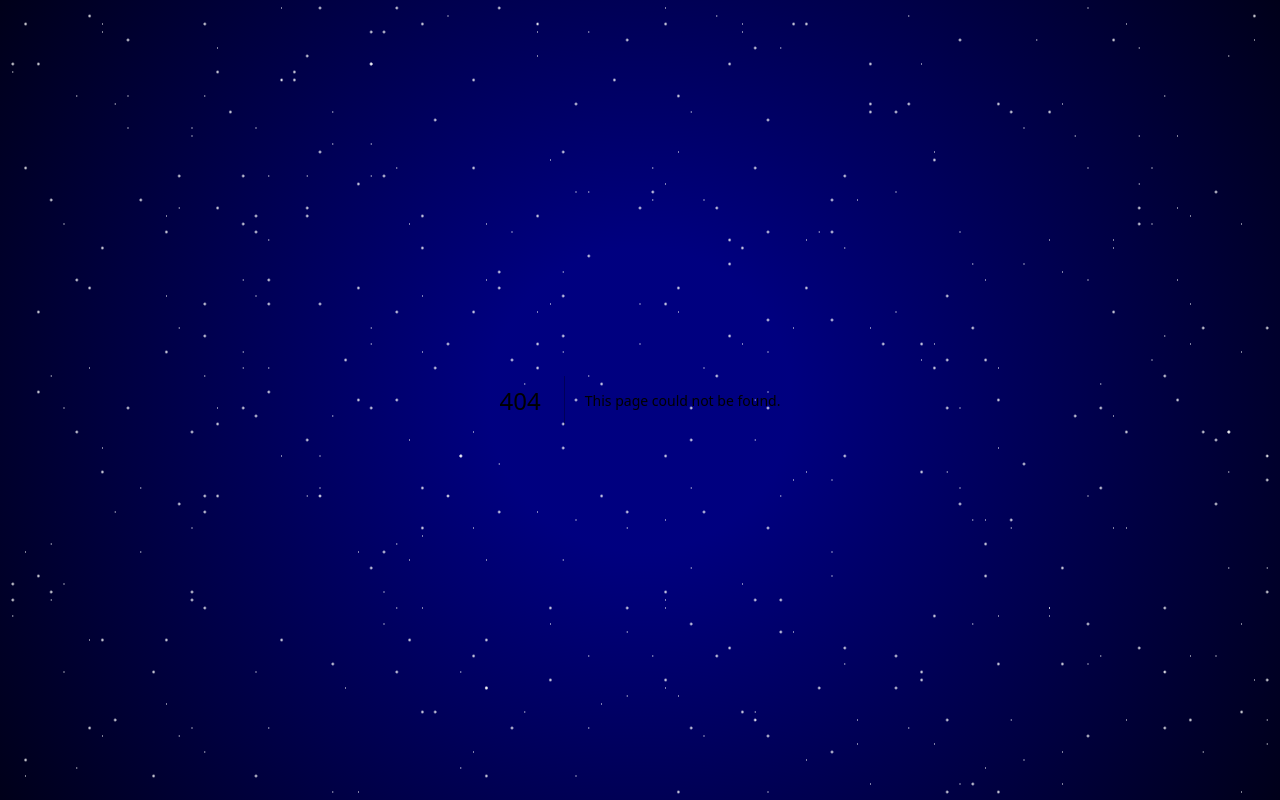
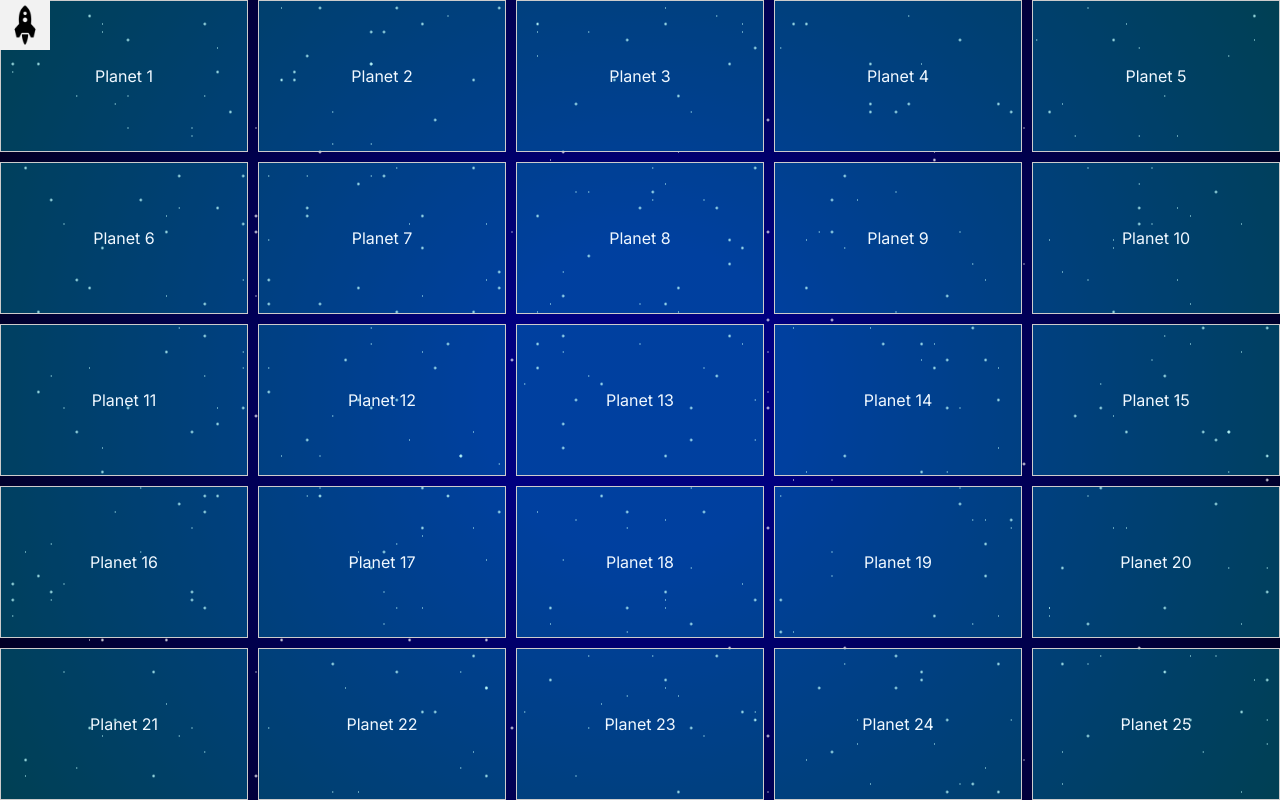
Before and after one commit to franco-ortega/space-game, a Next.js app: page /test in a window 1280 px wide. Before the commit this address had no page. Built offline with nearby package versions, Linux system fonts and the light colour scheme.

Commit message:
play around with ShipMover component provided by ChatGPT - it is janky

```diff
--- /dev/null
+++ b/app/components/_test/ShipMover.tsx
@@ -0,0 +1,80 @@
+// ShipMover.tsx
+'use client';
+
+import React, { useState, useRef, useEffect } from 'react';
+import './styles.css';
+
+interface Position {
+	x: number;
+	y: number;
+}
+
+const ShipMover: React.FC = () => {
+	const [position, setPosition] = useState<Position>({ x: 0, y: 0 });
+	const shipRef = useRef<HTMLDivElement | null>(null);
+
+	const moveShip = (x: number, y: number) => {
+		const shipElement = shipRef.current;
+		if (shipElement) {
+			const rect = shipElement.getBoundingClientRect();
+			const gridContainerRect =
+				shipElement.parentElement!.getBoundingClientRect();
+			const startX = rect.left - gridContainerRect.left;
+			const startY = rect.top - gridContainerRect.top;
+
+			setPosition({ x, y });
+
+			const endX = x * (gridContainerRect.width / 5);
+			const endY = y * (gridContainerRect.height / 5);
+
+			shipElement.style.transform = `translate(${startX}px, ${startY}px)`;
+			requestAnimationFrame(() => {
+				shipElement.style.transition = 'transform 2s ease-in-out';
+				shipElement.style.transform = `translate(${endX}px, ${endY}px)`;
+			});
+		}
+	};
+
+	useEffect(() => {
+		const shipElement = shipRef.current;
+		if (shipElement) {
+			const handleTransitionEnd = () => {
+				shipElement.style.transition = 'none';
+				shipElement.style.transform = 'none';
+				shipElement.style.gridColumnStart = (position.x + 1).toString();
+				shipElement.style.gridRowStart = (position.y + 1).toString();
+			};
+
+			shipElement.addEventListener('transitionend', handleTransitionEnd);
+			return () => {
+				shipElement.removeEventListener('transitionend', handleTransitionEnd);
+			};
+		}
+	}, [position]);
+
+	console.log({ position });
+
+	return (
+		<div className='grid-container'>
+			{[...Array(25)].map((_, index) => (
+				<div
+					key={index}
+					className='grid-item'
+					onClick={() => moveShip(index % 5, Math.floor(index / 5))}
+				>
+					Planet {index + 1}
+				</div>
+			))}
+			<div
+				ref={shipRef}
+				className='ship'
+				style={{
+					gridColumnStart: (position.x + 1).toString(),
+					gridRowStart: (position.y + 1).toString(),
+				}}
+			/>
+		</div>
+	);
+};
+
+export default ShipMover;
--- /dev/null
+++ b/app/components/_test/styles.css
@@ -0,0 +1,31 @@
+/* styles.css */
+.grid-container {
+	display: grid;
+	grid-template-columns: repeat(5, 1fr);
+	grid-template-rows: repeat(5, 1fr);
+	gap: 10px;
+	height: 100vh;
+	position: relative;
+
+	color: aliceblue;
+}
+
+.grid-item {
+	display: flex;
+	justify-content: center;
+	align-items: center;
+	border: 1px solid #ccc;
+	cursor: pointer;
+	background-color: hsl(180, 100%, 50%, 0.25);
+}
+
+.ship {
+	width: 50px;
+	height: 50px;
+	background-image: url('../../../public//spaceships/rocket_1.png');
+	background-size: cover;
+	position: absolute;
+	transition: transform 1s ease-in-out;
+	background-color: hsl(0, 0%, 95%);
+	/* rotate: 180deg; */
+}
--- a/app/components/spaceship/Spaceship.module.css
+++ b/app/components/spaceship/Spaceship.module.css
@@ -9,6 +9,8 @@
 	top: 50%;
 	left: 50%;
 	transform: translate(-50%, -50%);
+
+	transition: transform 1s ease-in-out;
 }
 
 .Spaceship img {
--- /dev/null
+++ b/app/test/page.tsx
@@ -0,0 +1,5 @@
+import ShipMover from '../components/_test/ShipMover';
+
+export default function TestPage() {
+	return <ShipMover />;
+}
```
